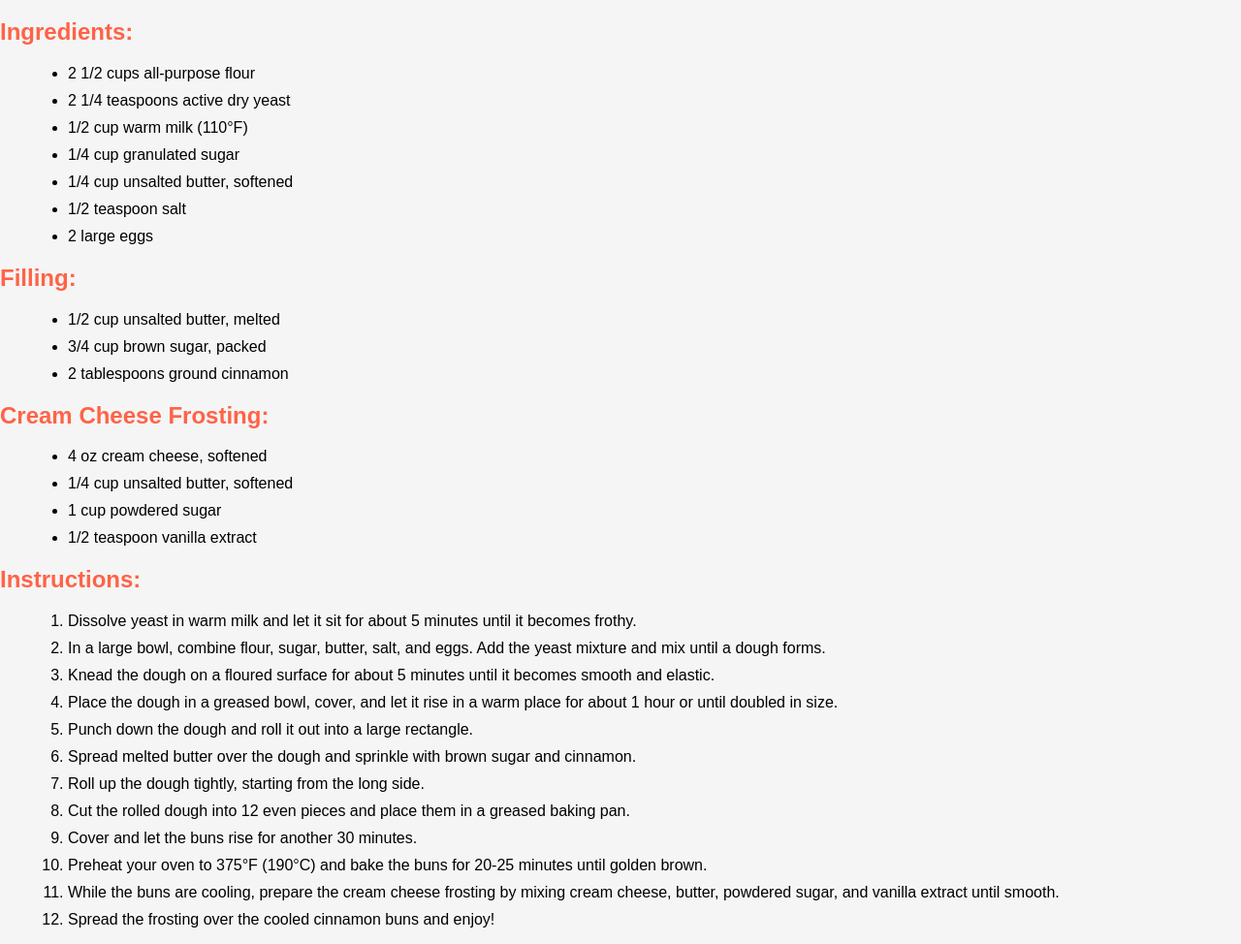
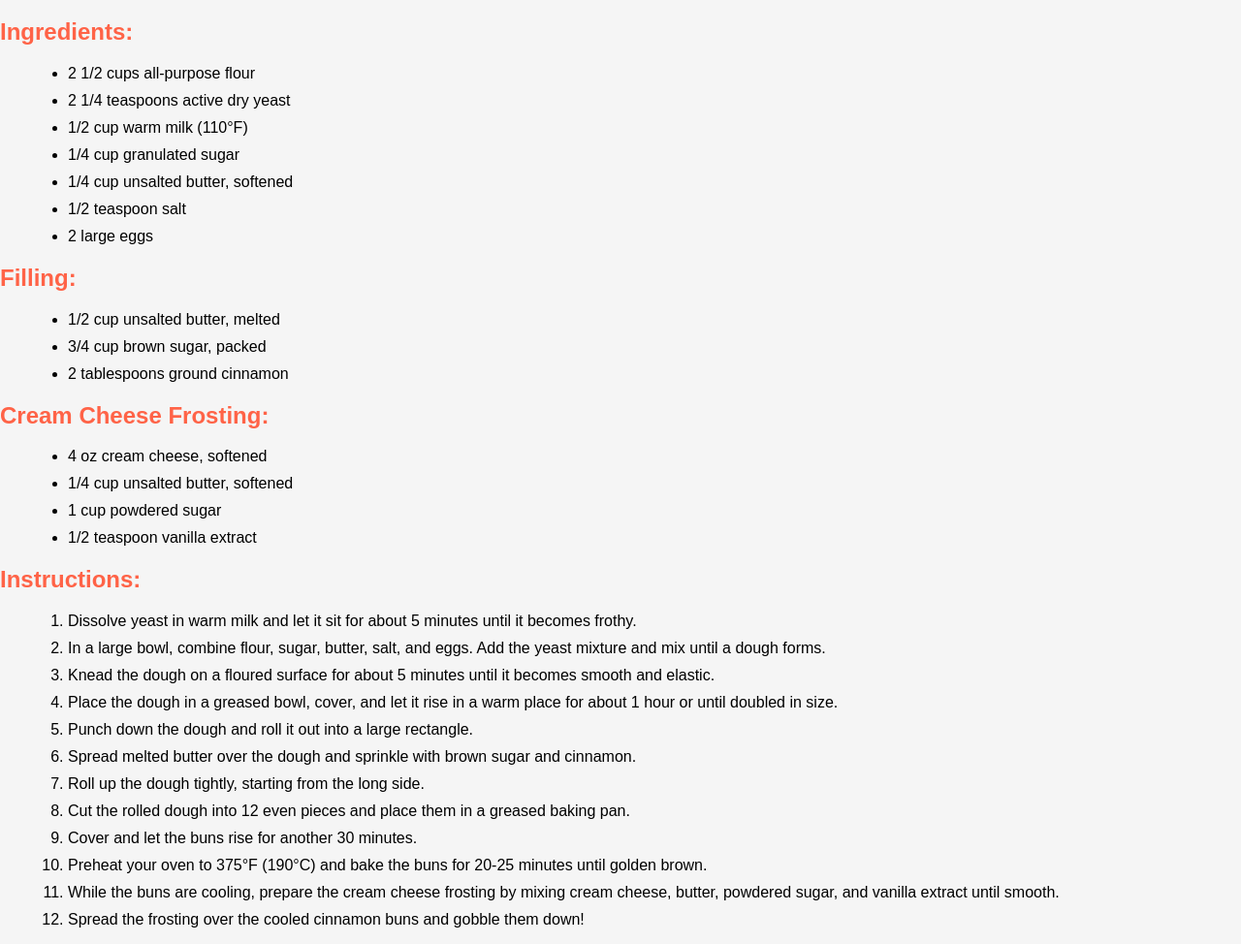
Before and after one commit to S47sawan/terraform-beginner-bootcamp-2023, a plain HTML site: page public/index.html in a window 1280 px wide. Shown: the part 101-1075 px from the top of the page at 97% size. Drawn offline with Linux system fonts and the light colour scheme.

```diff
--- a/public/index.html
+++ b/public/index.html
@@ -88,7 +88,7 @@
         <li>Cover and let the buns rise for another 30 minutes.</li>
         <li>Preheat your oven to 375°F (190°C) and bake the buns for 20-25 minutes until golden brown.</li>
         <li>While the buns are cooling, prepare the cream cheese frosting by mixing cream cheese, butter, powdered sugar, and vanilla extract until smooth.</li>
-        <li>Spread the frosting over the cooled cinnamon buns and enjoy!</li>
+        <li>Spread the frosting over the cooled cinnamon buns and gobble them down!</li>
     </ol>
 
 </body>
```
Also changed, not shown: 6 other files.
